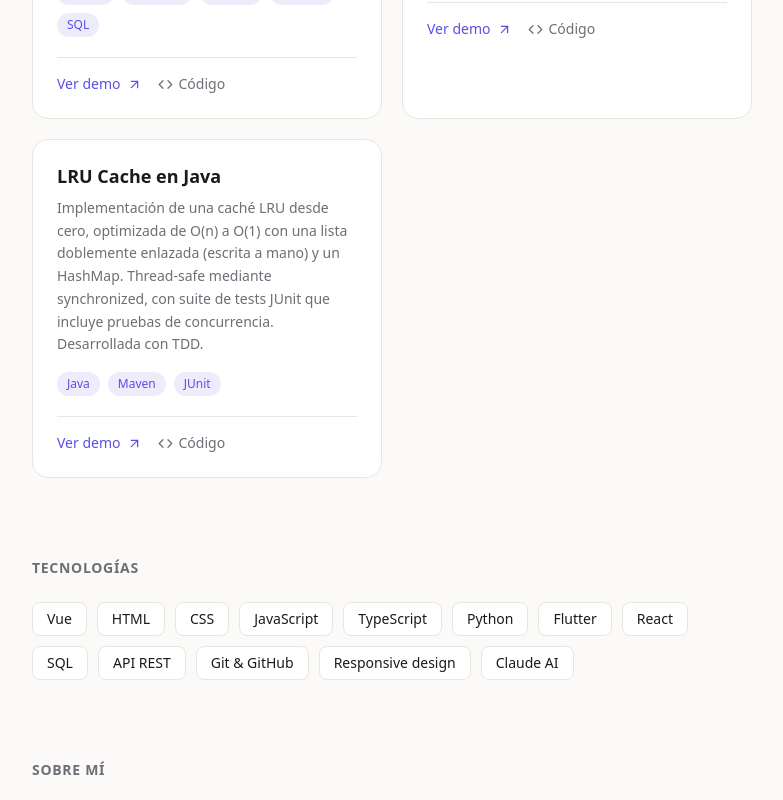
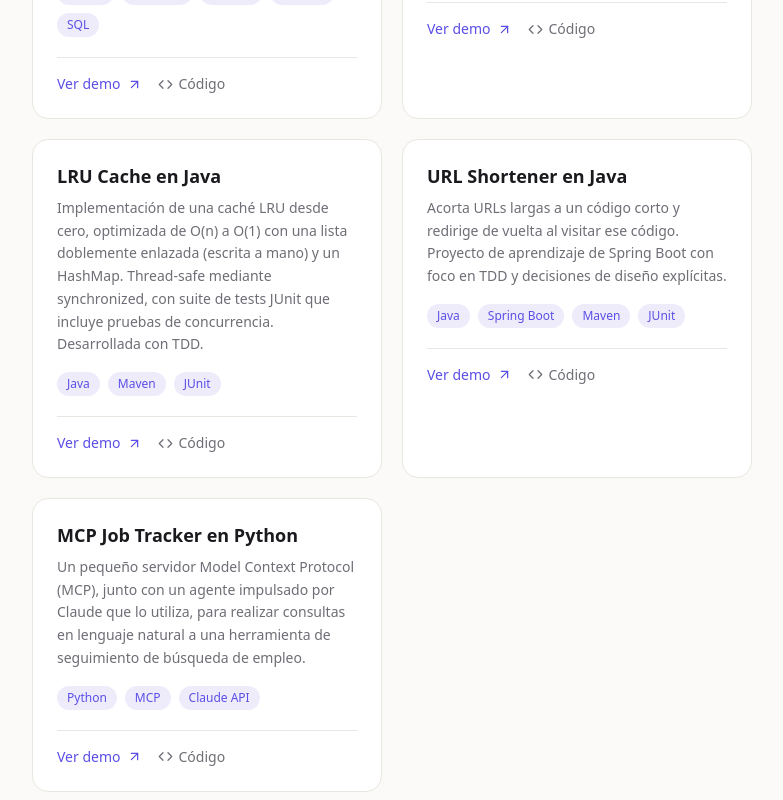
Before and after one commit to dacaga-hub/mi-portfolio, a React (Vite) app: page / in a window 1280 px wide. Shown: the part 820-1620 px from the top of the page, without its empty margins (248-1031 px from the left). Built offline with nearby package versions, Linux system fonts and the light colour scheme.

Commit message:
feat: añadir URL Shortener y MCP Job Tracker

```diff
--- a/src/App.jsx
+++ b/src/App.jsx
@@ -32,7 +32,6 @@ const datos = {
       descripcion:
         "Aplicación multiplataforma para la gestión y seguimiento de cumbres de montaña de Cataluña. Trabajo en equipo de final de curso, con el que conseguimos el reconocimiento al mejor proyecto por la excelencia demostrada durante su desarrollo.",
       tecnologias: ["Flutter", "API REST", "Node.js", "Express", "SQL"],
-      demo: "#", //Sin actualizar
       repo: "https://github.com/cims-cat/CiMS",
     },
     {
@@ -48,6 +47,20 @@ const datos = {
         "Implementación de una caché LRU desde cero, optimizada de O(n) a O(1) con una lista doblemente enlazada (escrita a mano) y un HashMap. Thread-safe mediante synchronized, con suite de tests JUnit que incluye pruebas de concurrencia. Desarrollada con TDD.",
       tecnologias: ["Java", "Maven", "JUnit"],
       repo: "https://github.com/dacaga-hub/LRU-Cache-Java",
+    },
+    {
+      titulo: "URL Shortener en Java",
+      descripcion:
+        "Acorta URLs largas a un código corto y redirige de vuelta al visitar ese código. Proyecto de aprendizaje de Spring Boot con foco en TDD y decisiones de diseño explícitas.",
+      tecnologias: ["Java","Spring Boot", "Maven", "JUnit"],
+      repo: "https://github.com/dacaga-hub/URL-Shortener",
+    },
+    {
+      titulo: "MCP Job Tracker en Python",
+      descripcion:
+        "Un pequeño servidor Model Context Protocol (MCP), junto con un agente impulsado por Claude que lo utiliza, para realizar consultas en lenguaje natural a una herramienta de seguimiento de búsqueda de empleo.",
+      tecnologias: ["Python", "MCP", "Claude API"],
+      repo: "https://github.com/dacaga-hub/mcp-job-tracker",
     },
   ],
 
```
